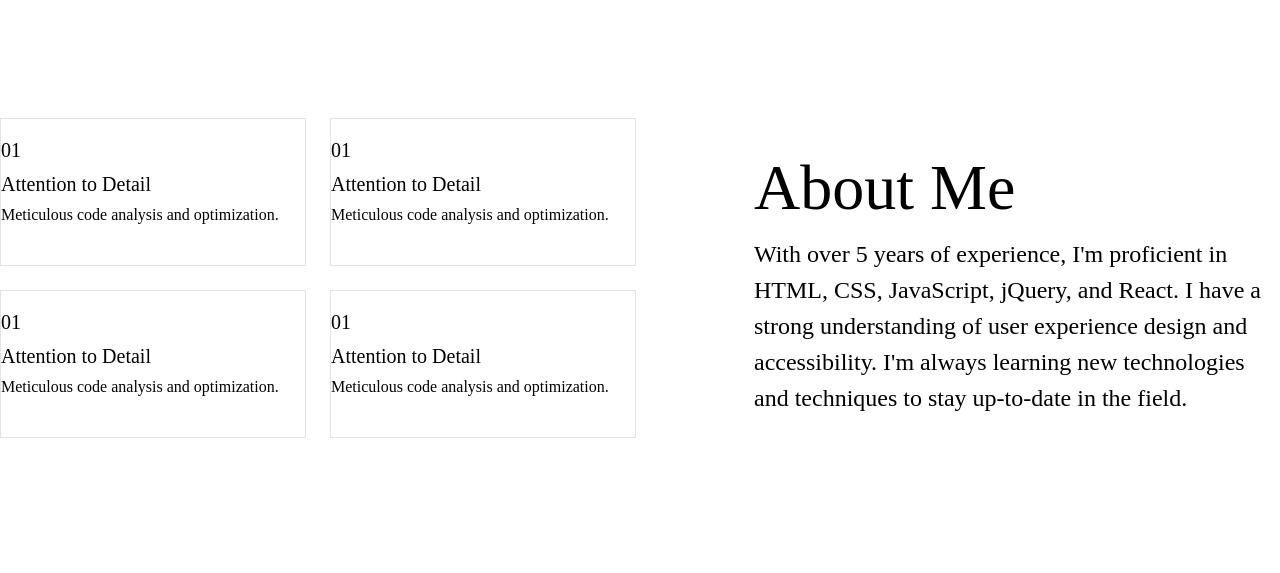
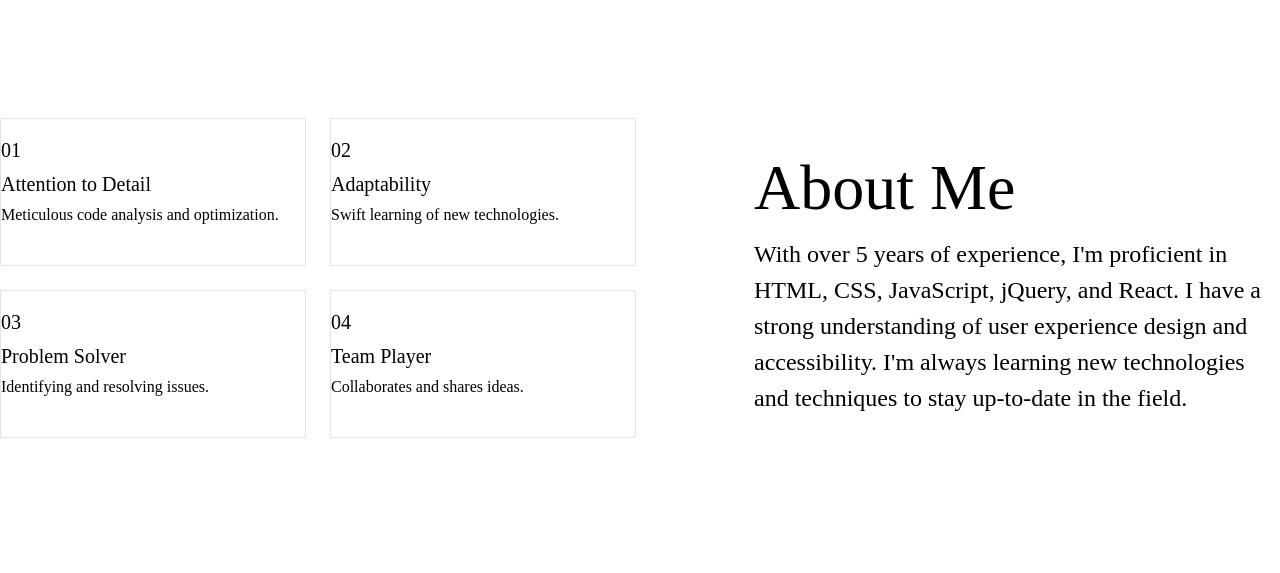
Before and after one commit to ny13579000/week2hk, a plain HTML site: page index.html in a window 1280 px wide. Shown: the part 2020-2593 px from the top of the page. Drawn offline with Linux system fonts and the light colour scheme; a web font is replaced by a local one.

Commit message:
20240710

```diff
--- a/index.html
+++ b/index.html
@@ -60,19 +60,19 @@
                     <p>Meticulous code analysis and optimization.</p>
                 </li>
                 <li class="card p-4">
-                    <p class="fs-1 mb-1">01</p>
-                    <p class="fs-1 mb-1">Attention to Detail</p>
-                    <p>Meticulous code analysis and optimization.</p>
+                    <p class="fs-1 mb-1">02</p>
+                    <p class="fs-1 mb-1">Adaptability</p>
+                    <p>Swift learning of new technologies.</p>
                 </li>
                 <li class="card p-4">
-                    <p class="fs-1 mb-1">01</p>
-                    <p class="fs-1 mb-1">Attention to Detail</p>
-                    <p>Meticulous code analysis and optimization.</p>
+                    <p class="fs-1 mb-1">03</p>
+                    <p class="fs-1 mb-1">Problem Solver</p>
+                    <p>Identifying and resolving issues.</p>
                 </li>
                 <li class="card p-4">
-                    <p class="fs-1 mb-1">01</p>
-                    <p class="fs-1 mb-1">Attention to Detail</p>
-                    <p>Meticulous code analysis and optimization.</p>
+                    <p class="fs-1 mb-1">04</p>
+                    <p class="fs-1 mb-1">Team Player</p>
+                    <p>Collaborates and shares ideas.</p>
                 </li>
             </ul>
             <header class="about-header p-40">
```
